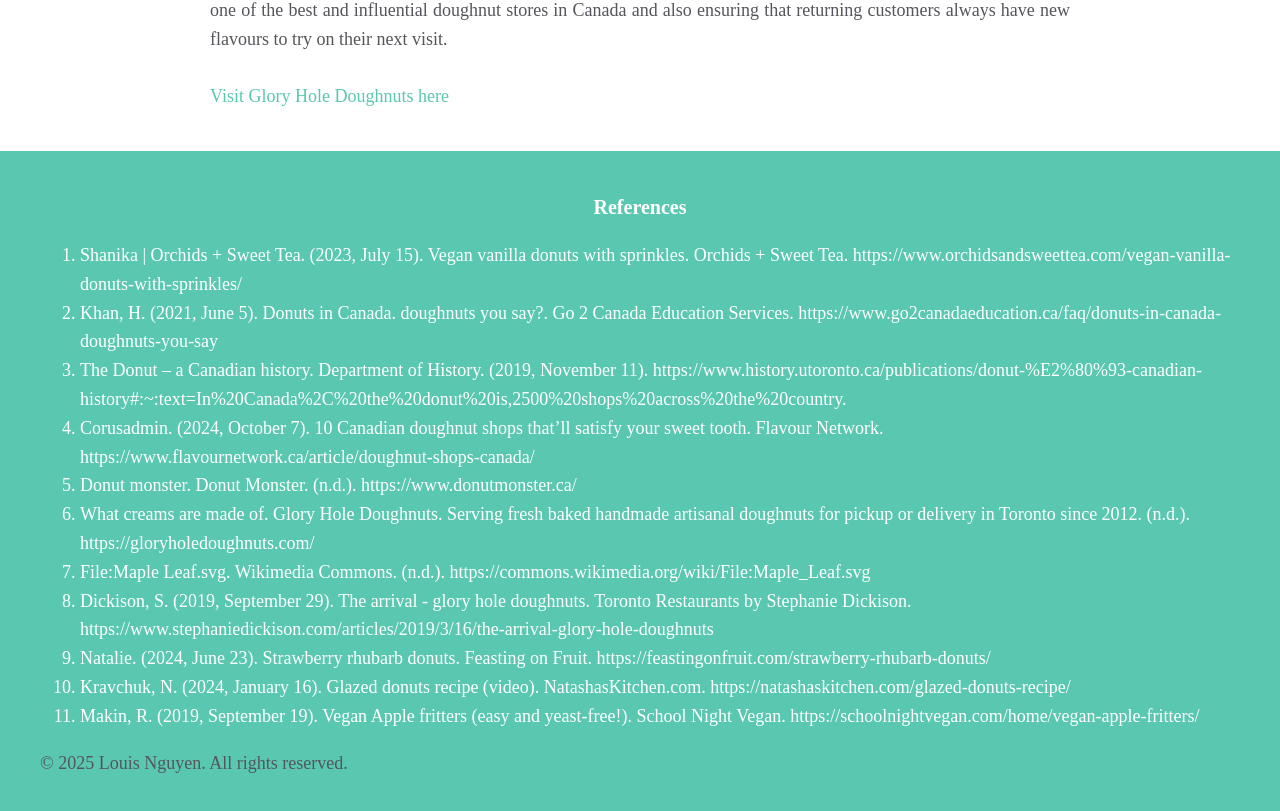
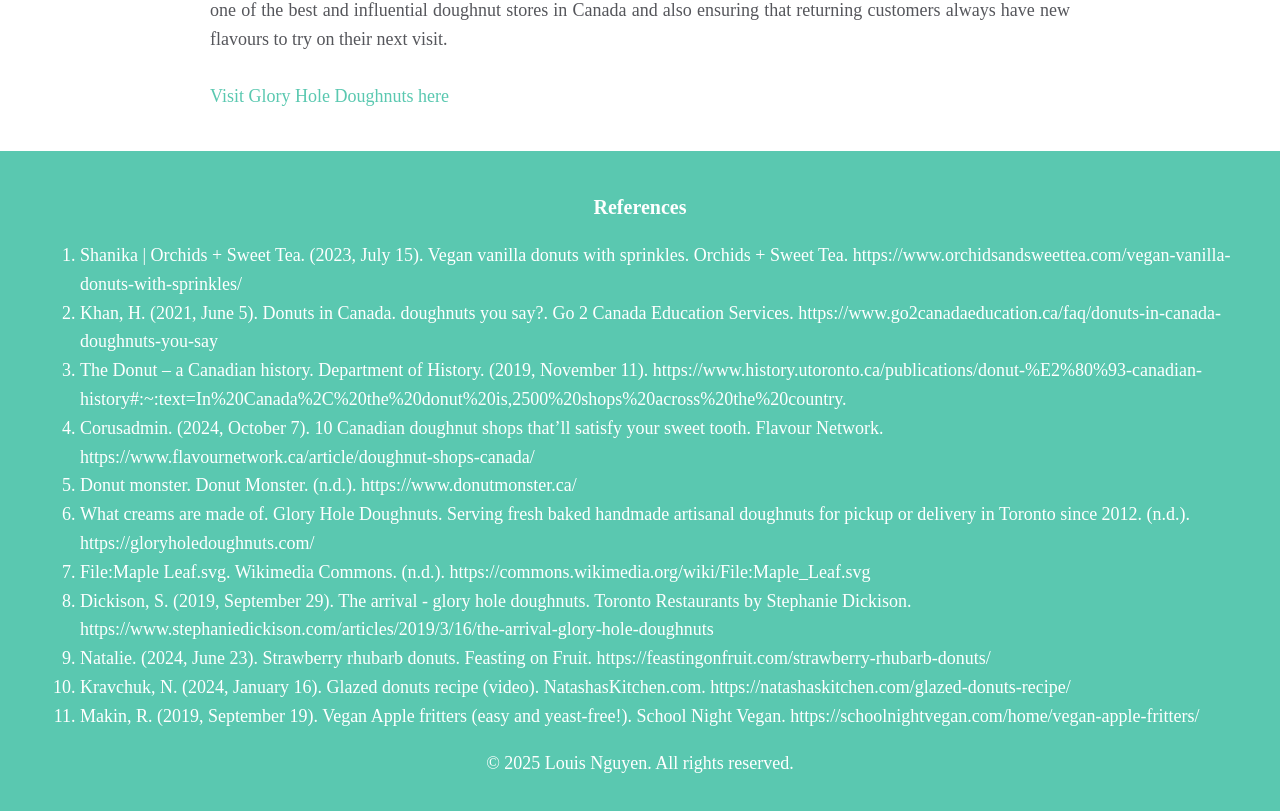
Before and after one commit to louisnguyen7/Canadas-Best-Doughnuts, a plain HTML site: page index.html in a window 1280 px wide. Shown: the part 4834-5645 px from the top of the page. Drawn offline with Linux system fonts and the light colour scheme.

Commit message:
updated copyright

```diff
--- a/index.html
+++ b/index.html
@@ -370,7 +370,7 @@
         </li>
     </ol>
 
-    <p>&copy; 2025 Louis Nguyen. All rights reserved.</p>
+    <p style="text-align: center; color: white;">&copy; 2025 Louis Nguyen. All rights reserved.</p>
 </footer>
 
 </html>
```
